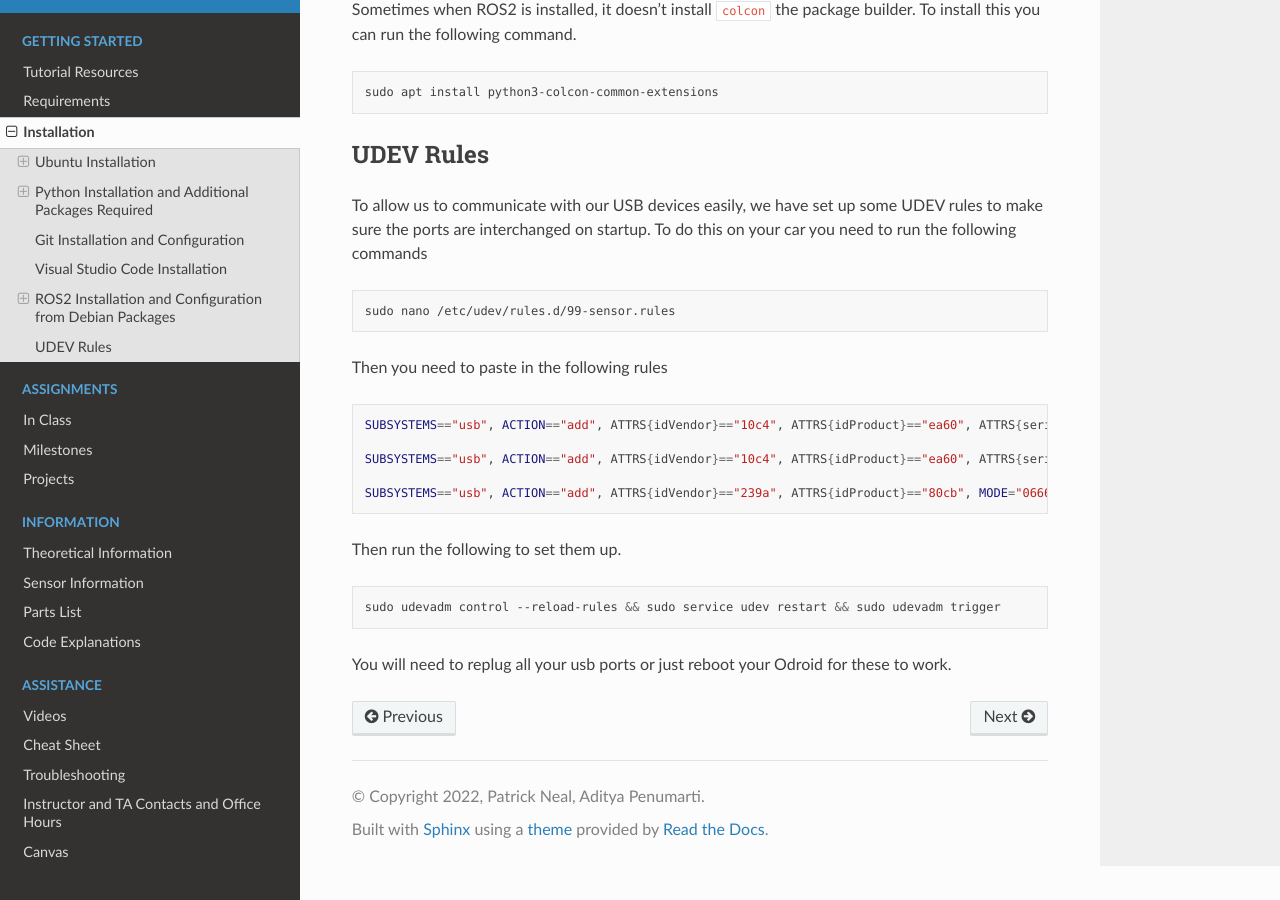
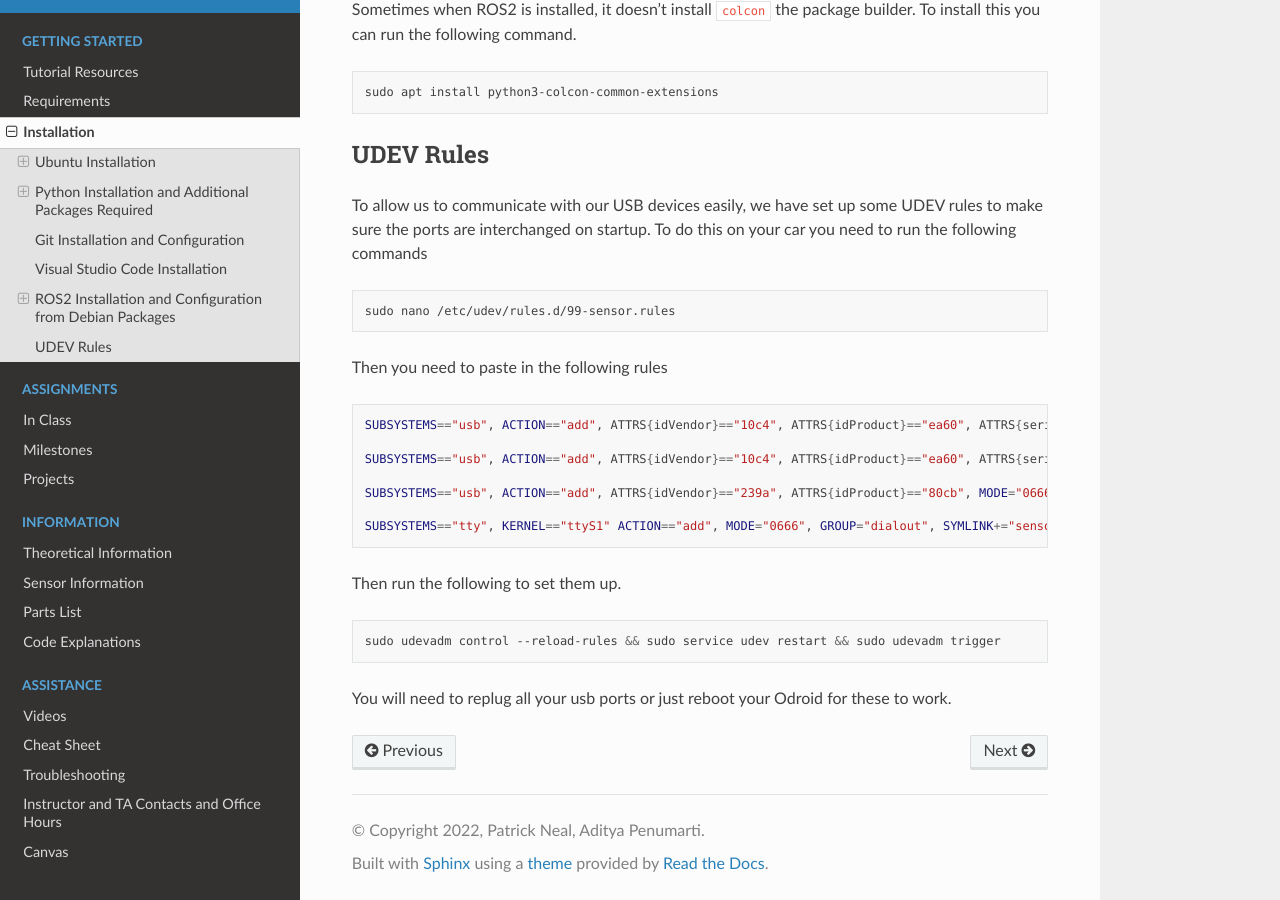
Before and after one commit to av-mae-uf/av1tenth-docs, a Sphinx documentation site: the page built from docs/gettingstarted/installation.rst, in a window 1280 px wide and 900 px high, scrolled down 5011 px. Built offline with Sphinx 7.4.7 and the Read the Docs theme 2.0.0, drawn with Linux system fonts in a browser that asks for light colours.

Commit message:
Adding udev rules gps

```diff
--- a/docs/gettingstarted/installation.rst
+++ b/docs/gettingstarted/installation.rst
@@ -242,6 +242,7 @@ Then you need to paste in the following rules
 
     SUBSYSTEMS=="usb", ACTION=="add", ATTRS{idVendor}=="239a", ATTRS{idProduct}=="80cb", MODE="0666", GROUP="dialout", SYMLINK+="sensor/encoder"
 
+    SUBSYSTEMS=="tty", KERNEL=="ttyS1" ACTION=="add", MODE="0666", GROUP="dialout", SYMLINK+="sensor/gps"
 
 Then run the following to set them up.
 
```
